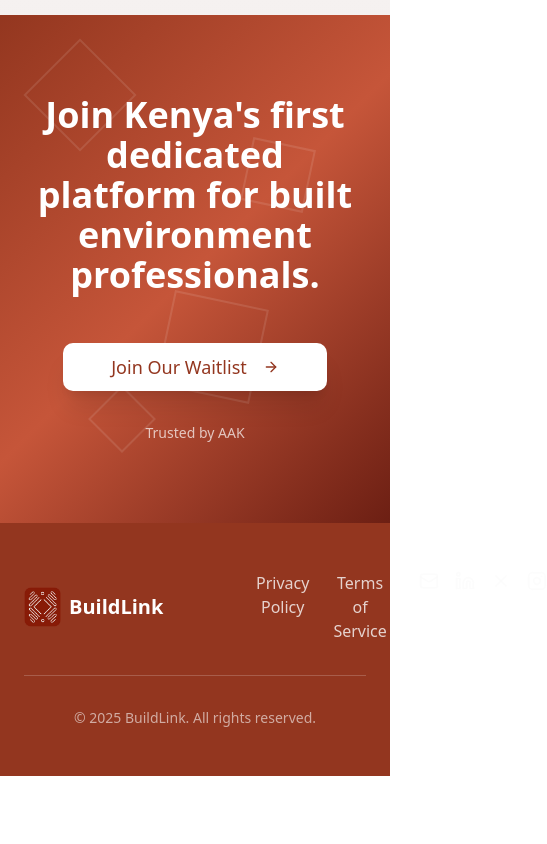
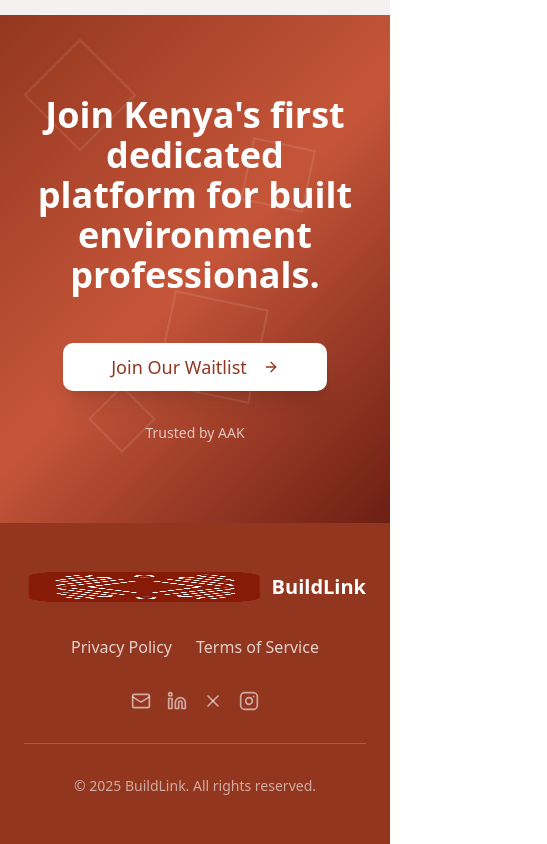
Before and after one commit to Muchiano/buildlink-landingpage, a React (Vite) app: page / in a window 390 px wide. Shown: the part 4337-5181 px from the top of the page, 547 px wide, since content can reach past the window. Before the commit the page ends 5113 px from the top, so only its background shows below. Built offline with nearby package versions, Linux system fonts and the light colour scheme.

Commit message:
Code edited in Lovable Code Editor
Edited UI in Lovable

```diff
--- a/src/components/Footer.tsx
+++ b/src/components/Footer.tsx
@@ -6,13 +6,13 @@ const Footer = () => {
   return (
     <footer className="bg-primary text-primary-foreground py-12">
       <div className="container mx-auto px-6">
-        <div className="grid grid-cols-[200px_1fr_1fr] gap-8 mb-8">
+        <div className="grid md:grid-cols-[200px_1fr_1fr] grid-cols-1 gap-8 mb-8">
           {/* Brand */}
            <div className="flex items-center space-x-2">
             <img
               src="/lovable-uploads/61381431-b6bc-4161-afb6-ae3b78b1e4bb.png"
               alt="BuildLink Logo"
-              className="w-auto h-10"
+              className="w-full h-8"
             />
             <span className="text-xl font-bold text-primary text-white">BuildLink</span>
           </div>
```
